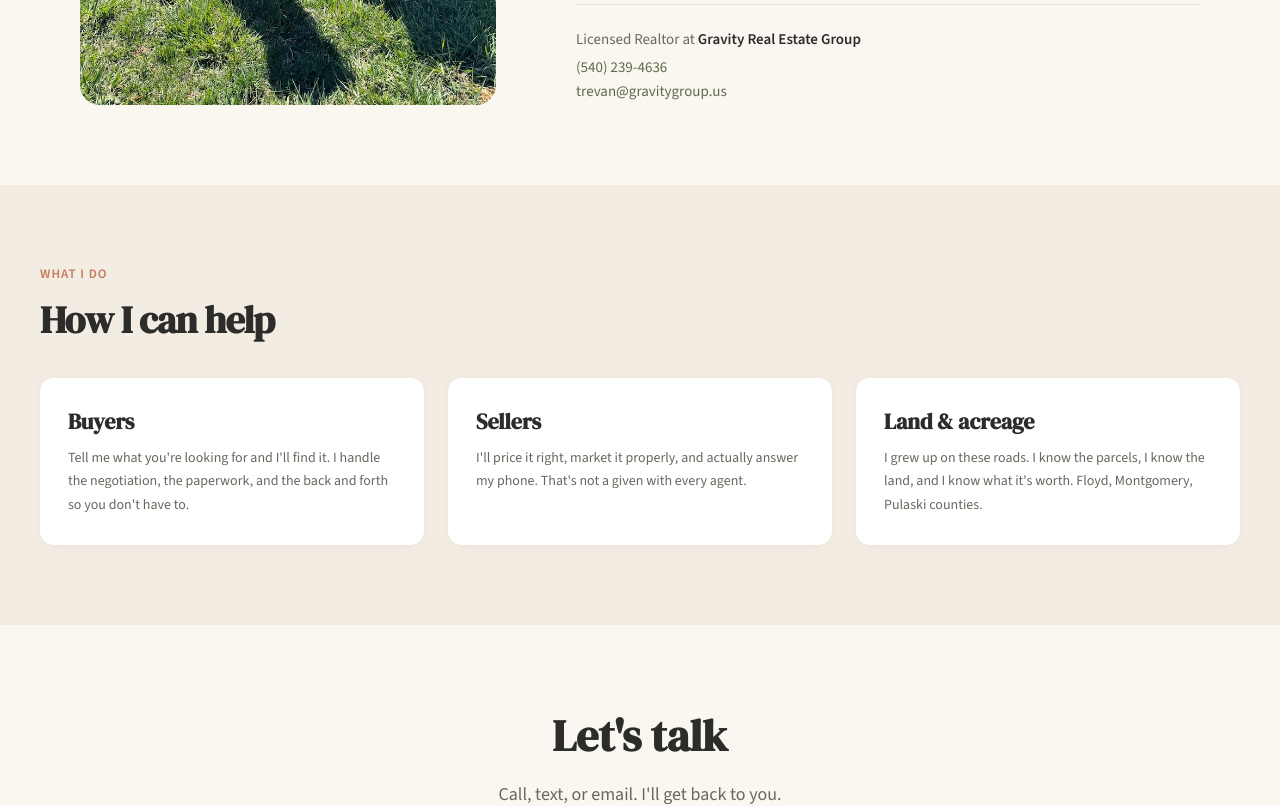
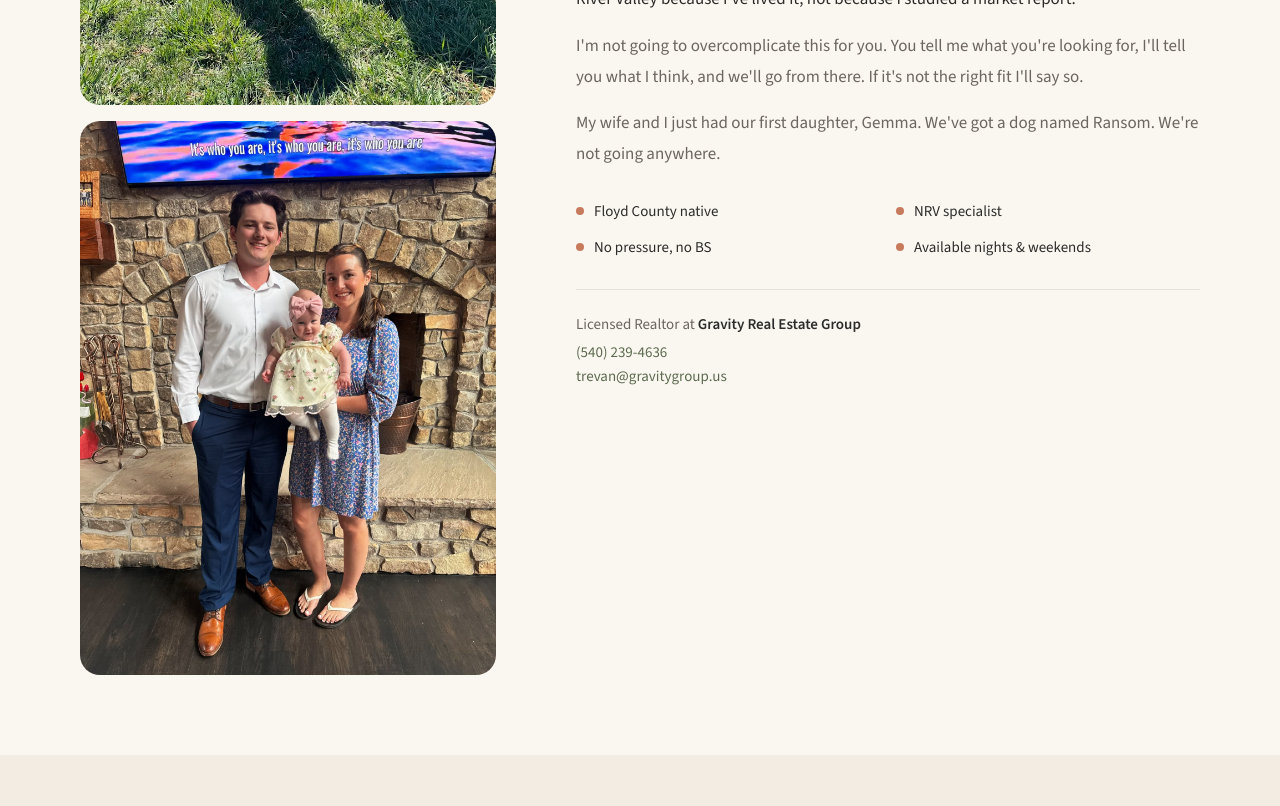
Before and after one commit to TrevanVia/trevan-via-realty, a React (Vite) app: page /about in a window 1280 px wide. Shown: the part 580-1386 px from the top of the page. Built offline with nearby package versions, Linux system fonts and the light colour scheme.

Commit message:
add family photo to about page

```diff
--- a/src/pages/About.jsx
+++ b/src/pages/About.jsx
@@ -10,7 +10,10 @@ export default function About() {
       />
       <section className="section-pad" style={{ padding: '130px 40px 80px', maxWidth: 1200, margin: '0 auto' }}>
         <div className="about-grid" style={{ display: 'grid', gridTemplateColumns: '0.8fr 1.2fr', gap: 80, alignItems: 'center' }}>
+        <div style={{ display: 'flex', flexDirection: 'column', gap: 16 }}>
           <div className="about-photo" style={{ width: '100%', aspectRatio: '3/4', backgroundImage: 'url(/trevan-ransom.webp)', backgroundSize: 'cover', backgroundPosition: 'center', borderRadius: 20 }} />
+          <div style={{ width: '100%', aspectRatio: '3/4', backgroundImage: 'url(/family.jpg)', backgroundSize: 'cover', backgroundPosition: 'center top', borderRadius: 20 }} />
+        </div>
           <div>
             <div className="section-tag">About</div>
             <h1 style={{ fontFamily: 'var(--font-display)', fontSize: 'clamp(36px, 4vw, 48px)', color: 'var(--charcoal)', marginBottom: 20, letterSpacing: '-0.02em' }}>Grew up here. Work here.</h1>
```
Also changed, not shown: public/family.jpg (added).
